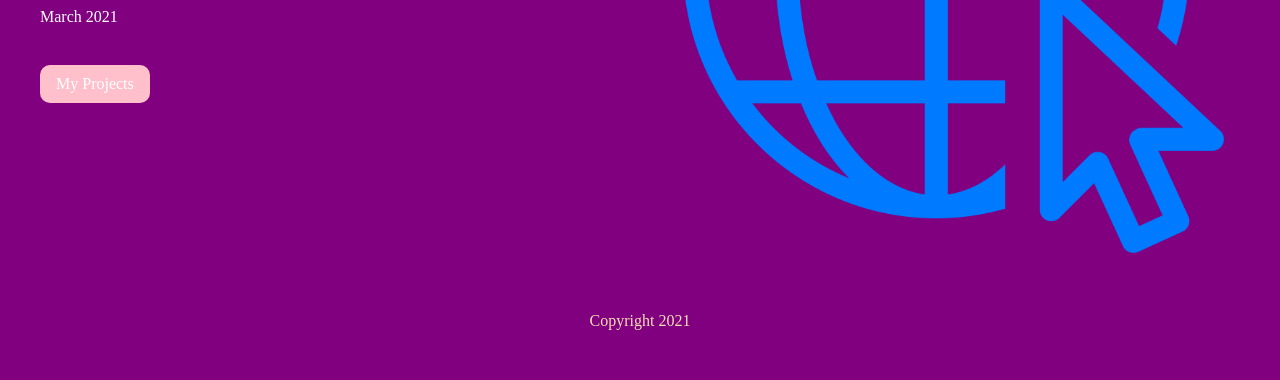
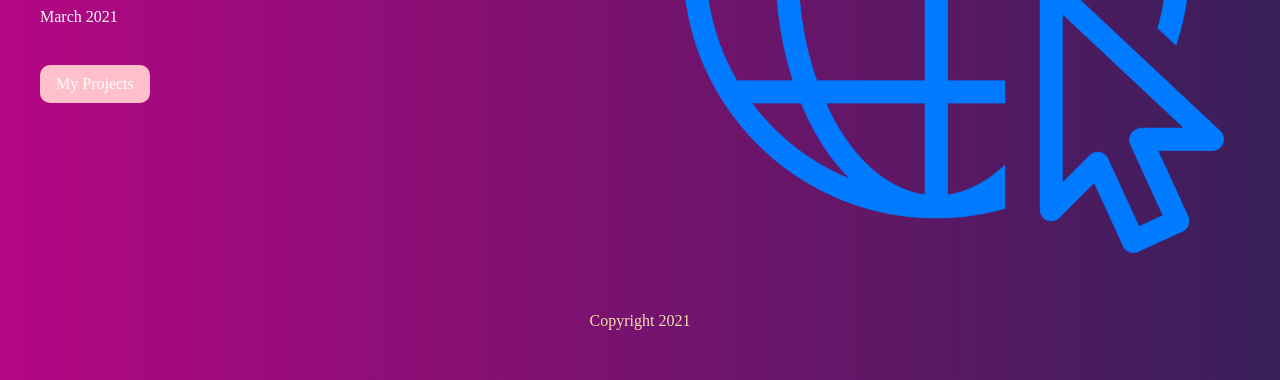
Before and after one commit to jcianciolo/gatsby-blog, a Gatsby site: page / in a window 1280 px wide. Shown: the part 420-800 px from the top of the page. Built offline with nearby package versions, Linux system fonts and the light colour scheme; Gatsby itself is replaced by a stand-in of ours.

Commit message:
added CSS gradient to body

```diff
--- a/src/styles/global.css
+++ b/src/styles/global.css
@@ -9,8 +9,10 @@ html, body {
     min-height: 100%;
 }
 
+/* thanks to cssgradient.io */
 body {
-    background: purple;
+    background: rgb(180,6,131);
+    background: linear-gradient(90deg, rgba(180,6,131,1) 0%, rgba(48,22,82,0.9620958201892744) 100%);
 }
 
 p {
```
